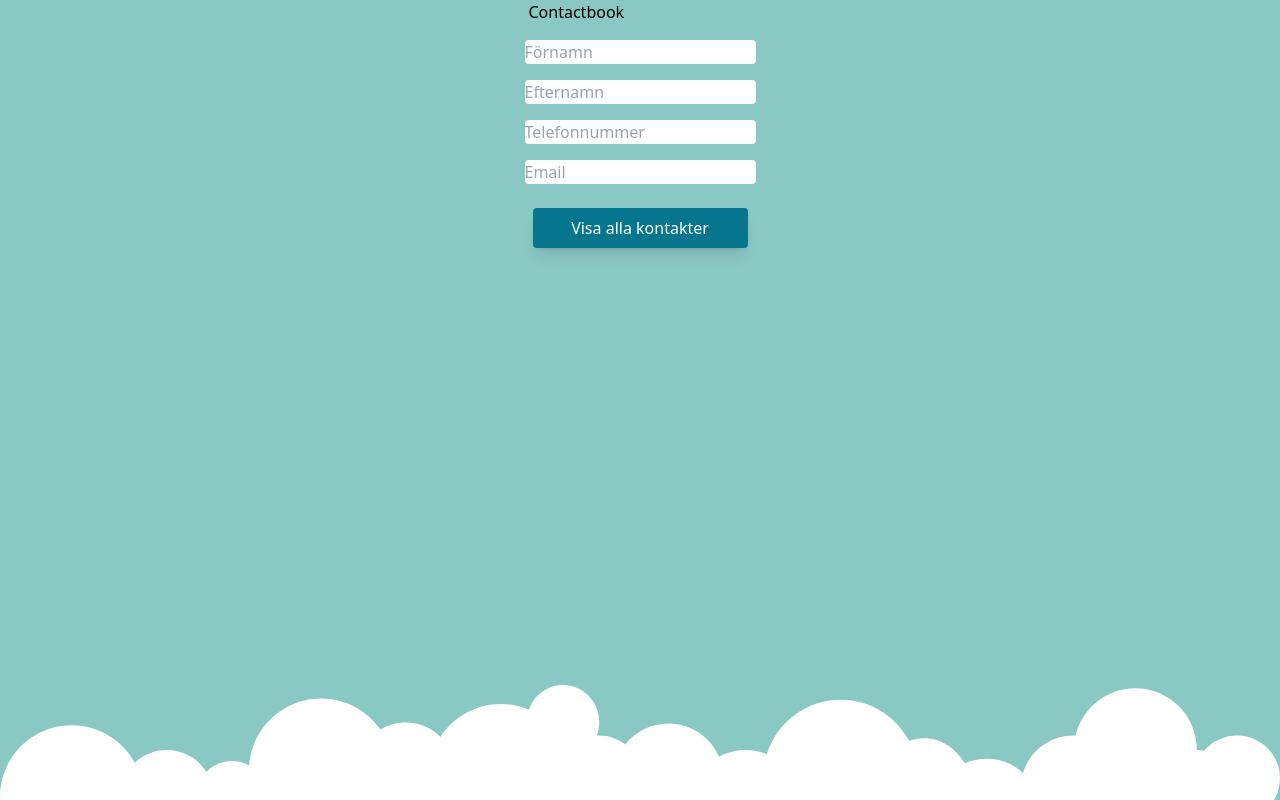
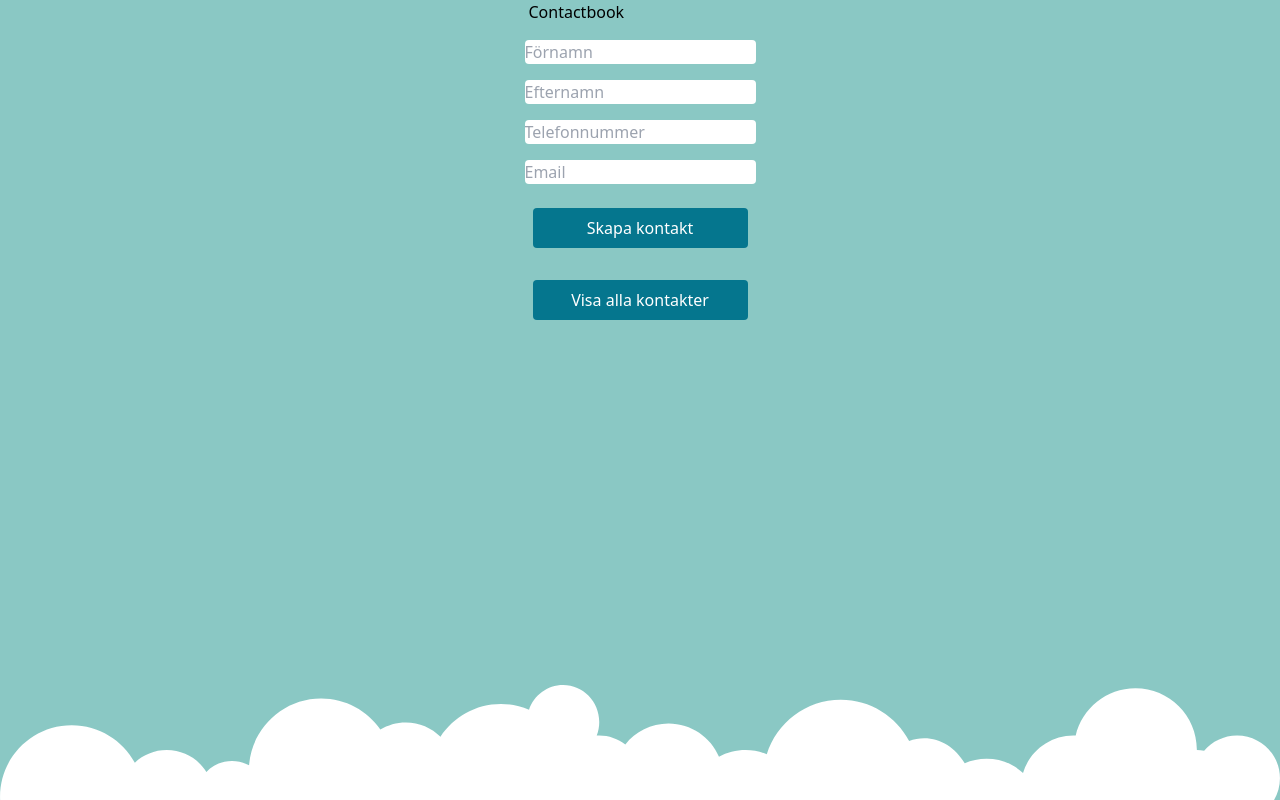
Before and after one commit to elliotabrahamsson/Contactbook, a Vue app: page / in a window 1280 px wide. Built offline with nearby package versions, Linux system fonts and the light colour scheme.

Commit message:
add contacts button

```diff
--- a/src/views/HomeView.vue
+++ b/src/views/HomeView.vue
@@ -37,12 +37,8 @@
     >
       <ContactComponent :contact="contact" />
     </div>
-    <ContactButton
-      @click="getContact()"
-      class="rounded text-white bg-oceanBlue shadow-lg shadow-OceanBlue mb-3"
-      buttonText="Visa alla kontakter"
-    >
-    </ContactButton>
+    <ContactButton @click="addContact()" buttonText="Skapa kontakt" />
+    <ContactButton @click="getContact()" buttonText="Visa alla kontakter" />
   </div>
 </template>
 
```
